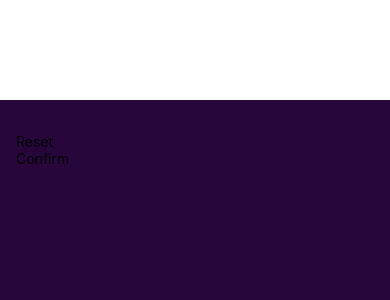
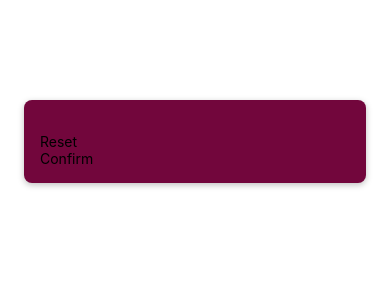
Before and after one commit to CianHub/react-native-mini-game, a React Native app: screen / in a window 390 px wide. Shown: the top 300 px of the page. Built offline with nearby package versions, Linux system fonts and the light colour scheme.

Commit message:
improve styling add ios and android shadow

```diff
--- a/screens/StartGameScreen.js
+++ b/screens/StartGameScreen.js
@@ -14,9 +14,15 @@ export const StartGameScreen = () => {
 
 const styles = StyleSheet.create({
   container: {
-    flex: 1,
     padding: 16,
     marginTop: 100,
-    backgroundColor: '#27063c',
+    backgroundColor: '#72063c',
+    marginHorizontal: 24,
+    borderRadius: 8,
+    elevation: 4,
+    shadowColor: 'black',
+    shadowOffset: { width: 0, height: 2 },
+    shadowRadius: 6,
+    shadowOpacity: 0.25,
   },
 });
```
